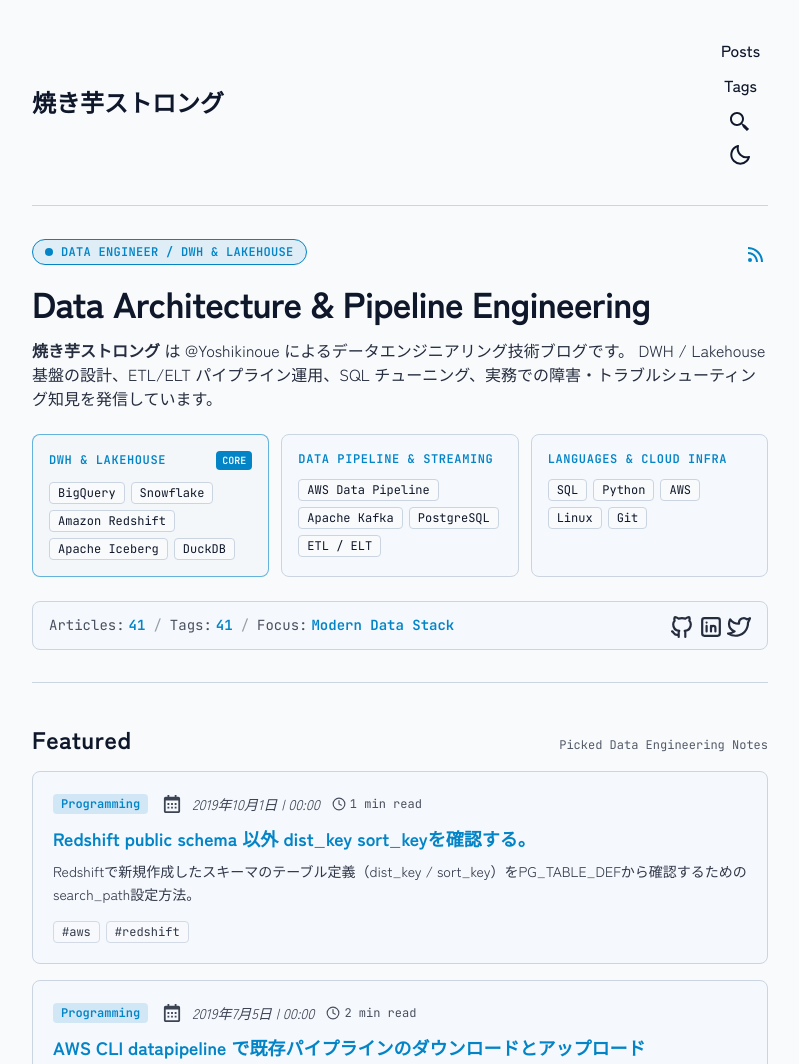
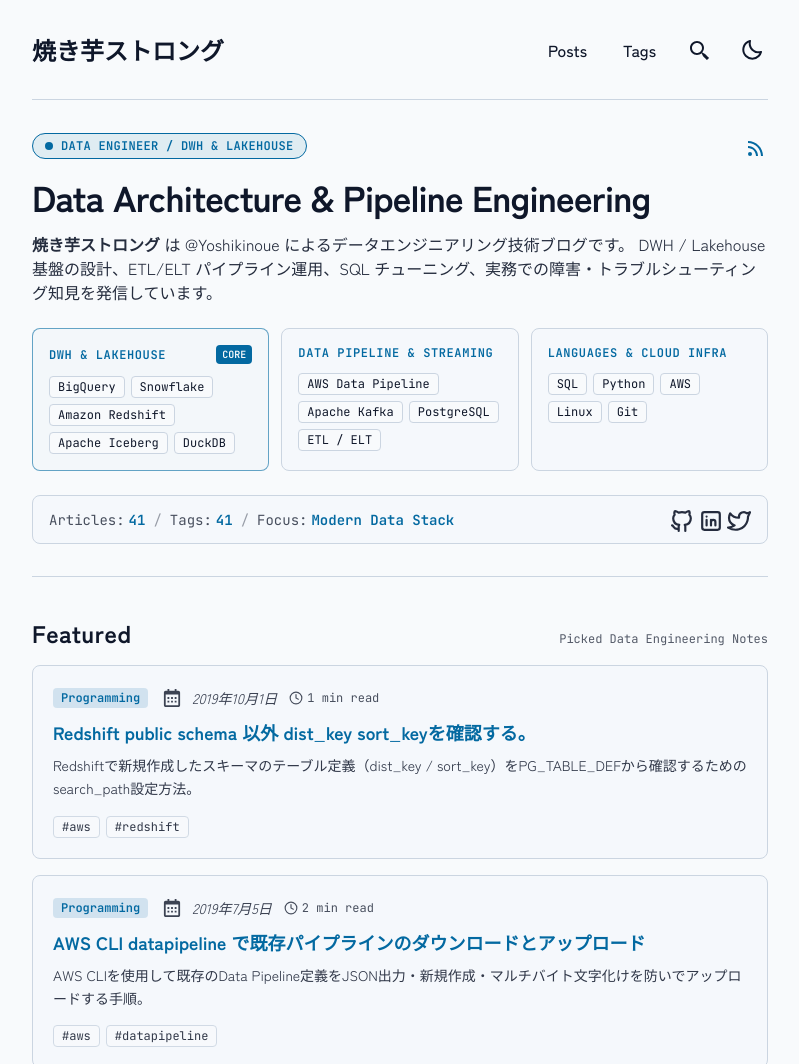
Before and after one commit to yoshikinoue/astro-myblog, an Astro site: page / in a window 1280 px wide. Shown: the top 1064 px of the page, without its empty margins (240-1039 px from the left). Built offline with nearby package versions, Linux system fonts and the light colour scheme; Astro itself is replaced by a stand-in of ours; some packages are replaced by stand-ins of ours.

Commit message:
fix: ナビメニューの表示不具合（P0）と低リスクP1の修正 (#238)

```diff
--- a/src/components/Datetime.tsx
+++ b/src/components/Datetime.tsx
@@ -39,17 +39,5 @@ const FormattedDatetime = ({ datetime }: { datetime: string | Date }) => {
     day: "numeric",
   });
 
-  const time = myDatetime.toLocaleTimeString(LOCALE, {
-    hour: "2-digit",
-    minute: "2-digit",
-  });
-
-  return (
-    <>
-      {date}
-      <span aria-hidden="true"> | </span>
-      <span className="sr-only">&nbsp;at&nbsp;</span>
-      {time}
-    </>
-  );
+  return <>{date}</>;
 };
--- a/src/components/Header.astro
+++ b/src/components/Header.astro
@@ -150,7 +150,12 @@ const { activeNav } = Astro.props;
     @apply flex w-full flex-col items-center bg-skin-fill sm:ml-2 sm:flex-row sm:justify-end sm:space-x-4 sm:py-0;
   }
   nav ul {
-    @apply mt-4 grid w-44 grid-cols-2 grid-rows-4 gap-x-2 gap-y-2 sm:ml-0 sm:mt-0 sm:w-auto sm:gap-x-5 sm:gap-y-0;
+    @apply mt-4 w-44 sm:ml-0 sm:mt-0 sm:w-auto sm:gap-x-5;
+  }
+  @media (max-width: 639px) {
+    nav ul:not(.display-none) {
+      @apply grid grid-cols-2 grid-rows-4 gap-x-2 gap-y-2;
+    }
   }
   nav ul li {
     @apply col-span-2 flex items-center justify-center;
--- a/src/styles/base.css
+++ b/src/styles/base.css
@@ -7,7 +7,7 @@
   html[data-theme="light"] {
     --color-fill: 248, 250, 252;
     --color-text-base: 15, 23, 42;
-    --color-accent: 2, 132, 199;
+    --color-accent: 3, 105, 161;
     --color-card: 241, 245, 249;
     --color-card-muted: 226, 232, 240;
     --color-border: 203, 213, 225;
@@ -123,7 +123,7 @@
     font-family: "JetBrains Mono", "Zen Kaku Gothic New", monospace;
   }
 
-  code {
+  pre code {
     white-space: pre;
     overflow-x: auto;
   }
```
